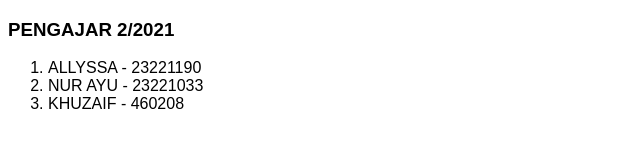
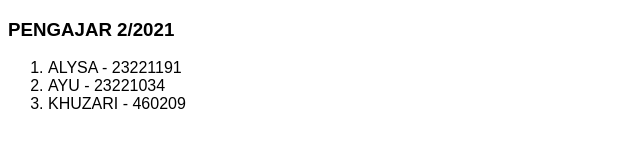
Before and after one commit to ainatikah612/data-pelajar, a plain HTML site: page staff.html in a window 1280 px wide. Shown: the whole page, without its empty margins (0-640 px from the left). Drawn offline with Linux system fonts and the light colour scheme.

Commit message:
membuat fail staff.html

```diff
--- a/lecturer.html
+++ b/staff.html
@@ -14,9 +14,9 @@
 <body>
     <h3>PENGAJAR 2/2021</h3>
     <ol>
-        <li>ALLYSSA - 23221190</li>
-        <li>NUR AYU - 23221033</li>
-        <li>KHUZAIF - 460208</li>
+        <li>ALYSA - 23221191</li>
+        <li>AYU - 23221034</li>
+        <li>KHUZARI - 460209</li>
     </ol>
 
 </body>
```
